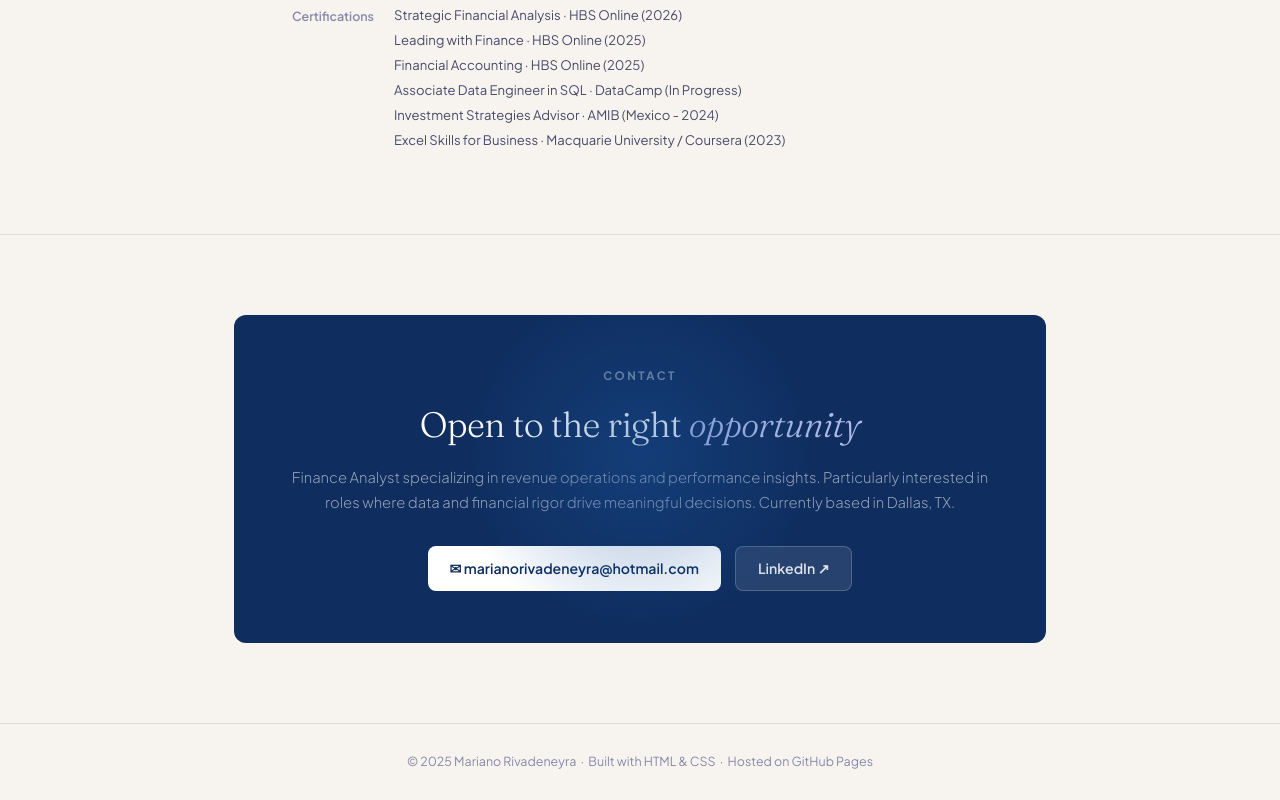
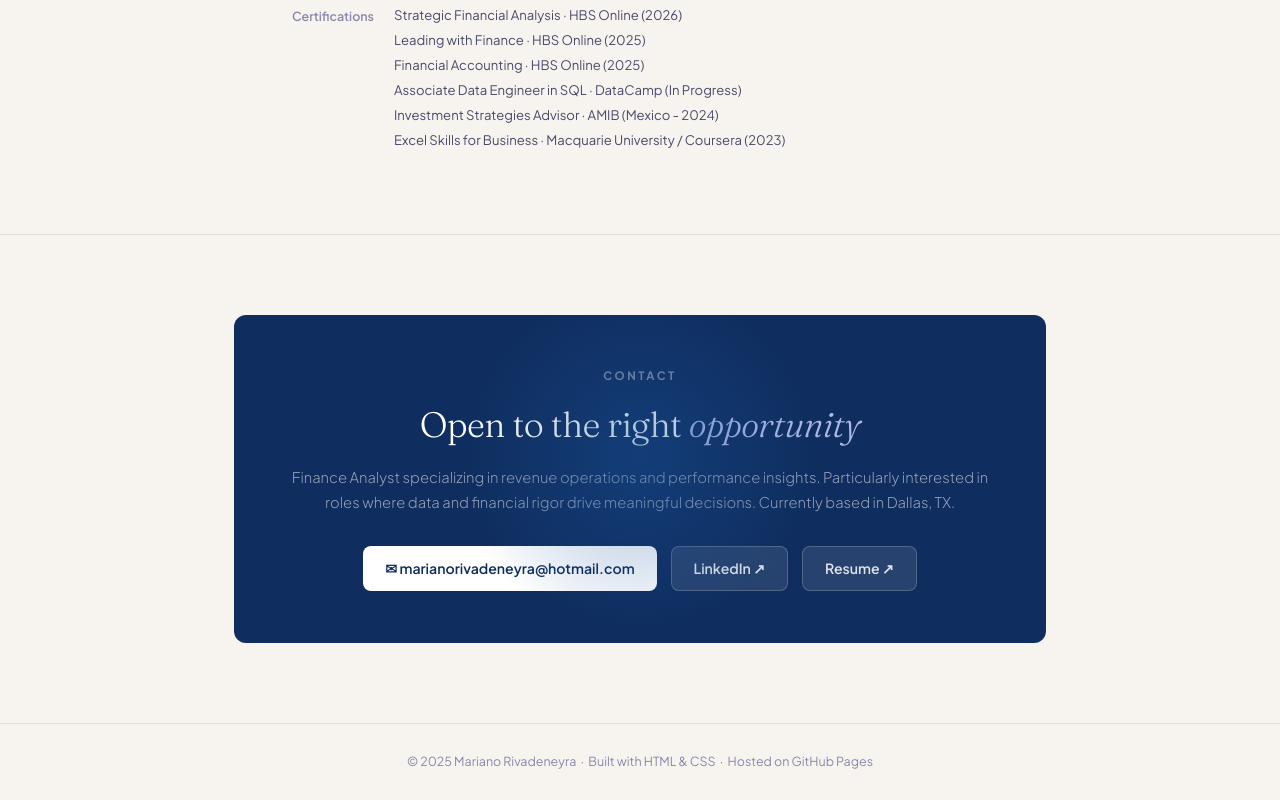
Before and after one commit to marianorivadeneyra/marianorivadeneyra.github.io, a plain HTML site: page index.html in a window 1280 px wide. Shown: the part 4406-5206 px from the top of the page. Drawn offline with Linux system fonts and the light colour scheme.

Commit message:
Update index.html

```diff
--- a/index.html
+++ b/index.html
@@ -1051,6 +1051,9 @@
           <a href="https://www.linkedin.com/in/mariano-rivadeneyra-97316321b/" target="_blank" class="contact-link contact-link-linkedin">
             LinkedIn ↗
           </a>
+          <a href="resume.html" target="_blank" class="contact-link contact-link-linkedin">
+            Resume ↗
+          </a>
         </div>
       </div>
     </div>
```
